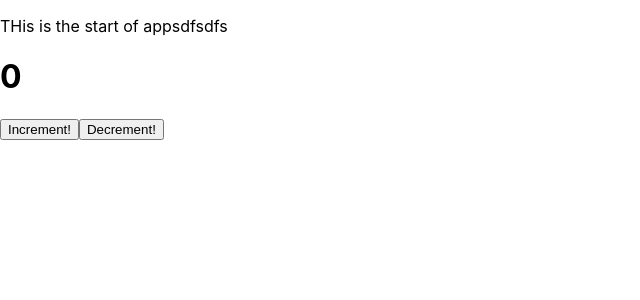
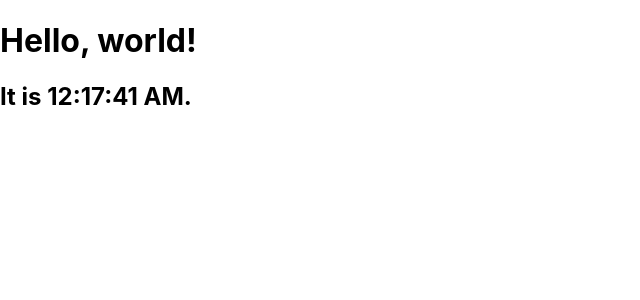
Before and after one commit to geliyangVU/my_react_tutorial, a React (Create React App) app: page / in a window 1280 px wide. Shown: the top 300 px of the page, without its empty margins (0-640 px from the left). Built offline with nearby package versions, Linux system fonts and the light colour scheme.

Commit message:
implemented clock
implemented clock components

```diff
--- a/src/App.js
+++ b/src/App.js
@@ -29,7 +29,7 @@ class App extends React.Component {
   render(){
     return (
       <div>
-        <p>THis is the start of appsdfsdfs</p>
+        <p>THis is the start of apps</p>
         <h1>{this.state.count}</h1>
         <button onClick={this.handler}>Increment!</button>
         <button onClick={this.handlerDecrement}>Decrement!</button>
--- /dev/null
+++ b/src/Clock.js
@@ -0,0 +1,37 @@
+import React from 'react';
+
+
+class Clock extends React.Component{
+    constructor(props) {
+        super(props);
+        this.state = {date: new Date()};
+      }
+
+    componentDidMount() {
+        this.timerID = setInterval(
+        () => this.tick(),
+        1000
+      );
+    }
+    tick(){
+        this.setState({
+            date: new Date()
+        });
+    }
+
+
+    componentWillUnmount() {
+        clearInterval(this.timerID);
+    }
+
+      render() {
+        return (
+          <div>
+            <h1>Hello, world!</h1>
+            <h2>It is {this.state.date.toLocaleTimeString()}.</h2>
+          </div>
+        );
+      }
+}
+
+export default Clock
--- a/src/index.js
+++ b/src/index.js
@@ -3,9 +3,10 @@ import ReactDOM from 'react-dom/client';
 import './index.css';
 import App from './App';
 import reportWebVitals from './reportWebVitals';
+import Clock from './Clock';
 
 const root = ReactDOM.createRoot(document.getElementById('root'));
-root.render(<App />
+root.render(<Clock />
 );
 
 // If you want to start measuring performance in your app, pass a function
```
